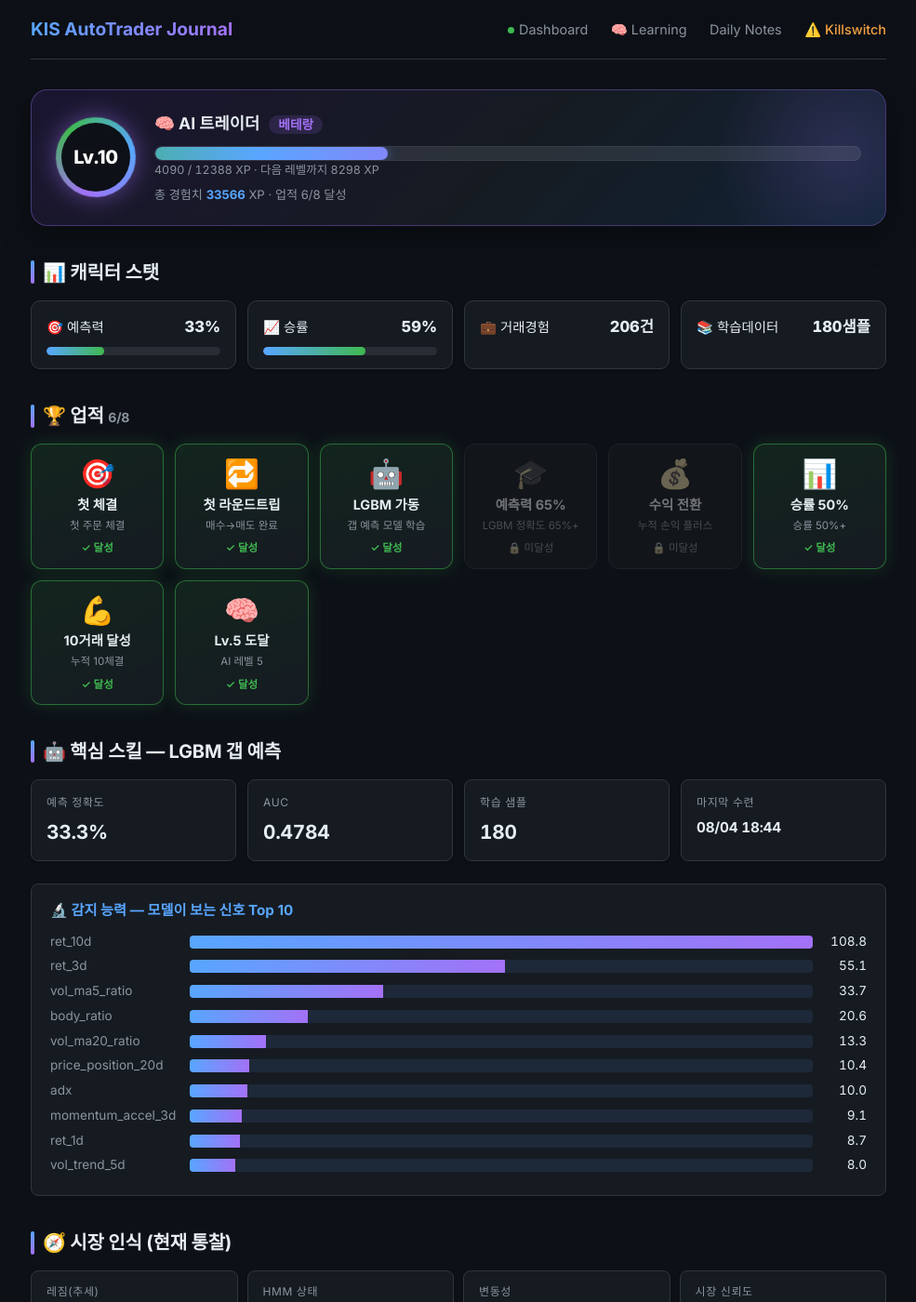
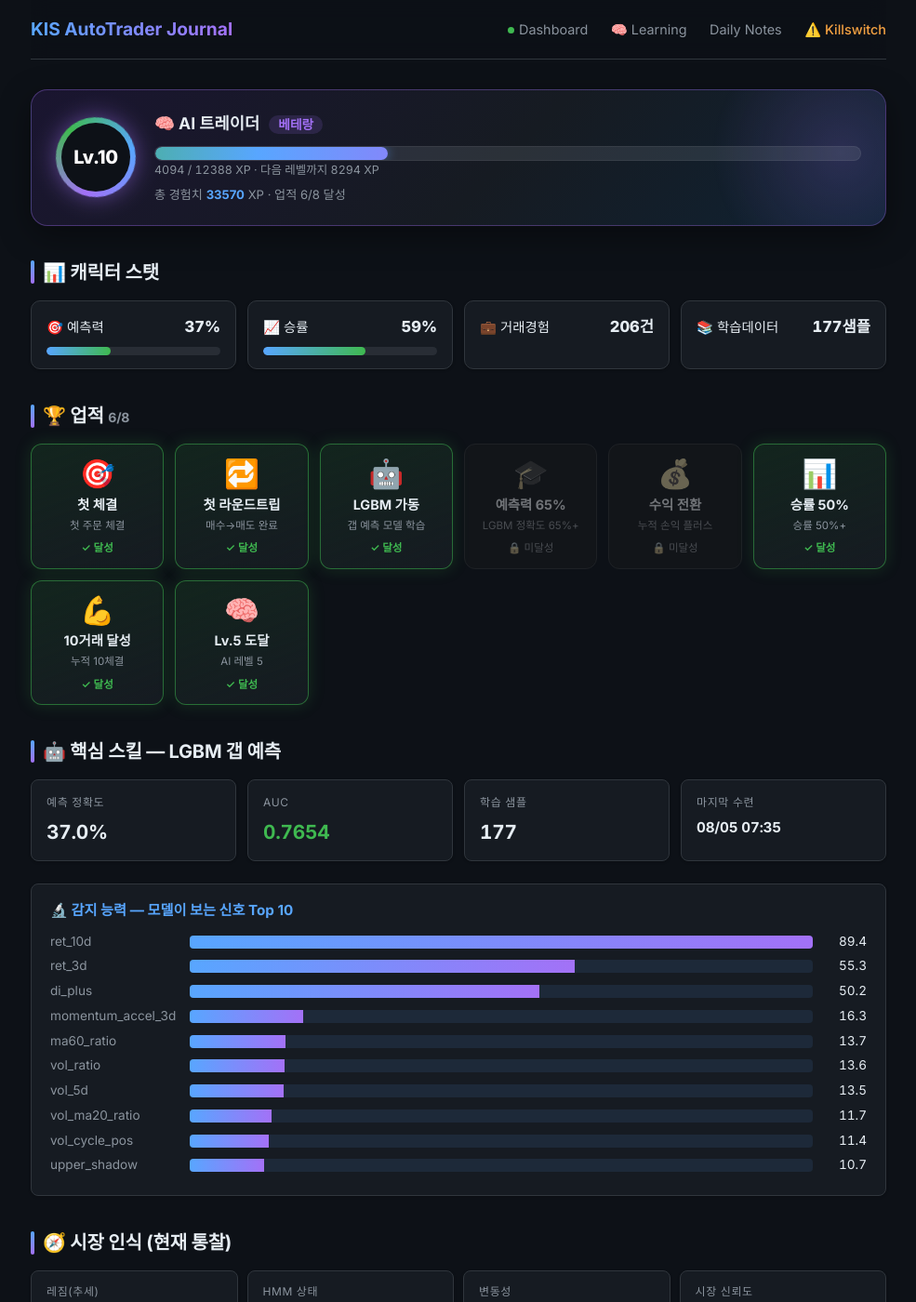
Before and after one commit to BudongJW/kis-trading-journal, a Jekyll site: the page built from learning.html, in a window 1280 px wide and 1400 px high. Shown: the whole window at 93% size, without its empty margins (147-1132 px from the left). Built offline with Jekyll 4.4.1, drawn with Linux system fonts in a browser that asks for light colours; nearby versions of some CDN libraries; some of the changed text lies outside the part shown.

Commit message:
auto: portfolio update 14:47

```diff
--- a/_data/portfolio.json
+++ b/_data/portfolio.json
@@ -1,5 +1,5 @@
 {
-  "updated_at": "2026-08-05T07:03:23.455840+09:00",
+  "updated_at": "2026-08-05T14:41:07.879900+09:00",
   "initial_capital": 500000,
   "cash": 836883,
   "holdings": [],
@@ -1976,19 +1976,19 @@
       "net_deposit": 358969,
       "regime": "down",
       "hmm_state": "bear",
-      "confidence": 0.412,
+      "confidence": 0.512,
       "k_value": 0.7
     }
   ],
   "market": {
     "regime": "down",
     "hmm_state": "bear",
-    "confidence": 0.412,
+    "confidence": 0.512,
     "volatility": "high",
     "vol_percentile": 96.0,
     "overnight_gap": {
       "direction": "bullish",
-      "strength": 0.62,
+      "strength": 0.88,
       "action": "aggressive_buy"
     },
     "strong_sectors": [
@@ -2090,19 +2090,9 @@
   },
   "us_session": {
     "enabled": true,
-    "cash_usd": 300.206434,
-    "positions": 1,
-    "holdings": [
-      {
-        "symbol": "QQQM",
-        "qty": 1,
-        "buy_price": 294.92,
-        "current_price": 298.03,
-        "pnl_pct": 1.05,
-        "exchange": "NASD",
-        "asset_type": "us_mom_long"
-      }
-    ],
+    "cash_usd": 0.0,
+    "positions": 0,
+    "holdings": [],
     "max_positions": 3,
     "budget_pct": 0.4,
     "regime_linked": true,
@@ -2152,13 +2142,13 @@
       "hmm_confidence": 100.0,
       "volatility": "high",
       "vol_percentile": 96.0,
-      "market_confidence": 0.412,
+      "market_confidence": 0.512,
       "analyzed_at": "2026-08-04 09:58"
     },
     "overnight": {
       "direction": "bullish",
-      "nasdaq_change": 2.13,
-      "sp500_change": 1.48,
+      "nasdaq_change": 3.25,
+      "sp500_change": 2.02,
       "recommended_action": "aggressive_buy"
     },
     "strong_sectors": [
@@ -2174,50 +2164,50 @@
       "미국나스닥"
     ],
     "lgbm": {
-      "accuracy": 33.3,
-      "auc": 0.4784,
-      "n_samples": 180,
-      "trained_at": "2026-08-04T18:44:39.213743",
+      "accuracy": 37.0,
+      "auc": 0.7654,
+      "n_samples": 177,
+      "trained_at": "2026-08-05T07:35:07.558680",
       "top_features": [
         {
           "name": "ret_10d",
-          "importance": 108.8
+          "importance": 89.4
         },
         {
           "name": "ret_3d",
-          "importance": 55.1
+          "importance": 55.3
         },
         {
-          "name": "vol_ma5_ratio",
-          "importance": 33.7
+          "name": "di_plus",
+          "importance": 50.2
         },
         {
-          "name": "body_ratio",
-          "importance": 20.6
+          "name": "momentum_accel_3d",
+          "importance": 16.3
+        },
+        {
+          "name": "ma60_ratio",
+          "importance": 13.7
+        },
+        {
+          "name": "vol_ratio",
+          "importance": 13.6
+        },
+        {
+          "name": "vol_5d",
+          "importance": 13.5
         },
         {
           "name": "vol_ma20_ratio",
-          "importance": 13.3
+          "importance": 11.7
         },
         {
-          "name": "price_position_20d",
-          "importance": 10.4
+          "name": "vol_cycle_pos",
+          "importance": 11.4
         },
         {
-          "name": "adx",
-          "importance": 10.0
-        },
-        {
-          "name": "momentum_accel_3d",
-          "importance": 9.1
-        },
-        {
-          "name": "ret_1d",
-          "importance": 8.7
-        },
-        {
-          "name": "vol_trend_5d",
-          "importance": 8.0
+          "name": "upper_shadow",
+          "importance": 10.7
         }
       ]
     },
@@ -2274,8 +2264,8 @@
     "game": {
       "level": 10,
       "title": "베테랑",
-      "xp": 33566,
-      "xp_in_level": 4090,
+      "xp": 33570,
+      "xp_in_level": 4094,
       "xp_for_next": 12388,
       "progress_pct": 33.0,
       "achievements": [
@@ -2332,9 +2322,9 @@
         {
           "label": "예측력",
           "icon": "🎯",
-          "value": 33,
+          "value": 37,
           "suffix": "%",
-          "bar": 33
+          "bar": 37
         },
         {
           "label": "승률",
@@ -2353,7 +2343,7 @@
         {
           "label": "학습데이터",
           "icon": "📚",
-          "value": 180,
+          "value": 177,
           "suffix": "샘플",
           "bar": null
         }
@@ -2374,12 +2364,12 @@
     "size_mult": 0.4,
     "k_effective": 0.8,
     "allow_summary": "인버스",
-    "briefing": "오늘 스탠스 방어(DEFENSIVE) · 레짐 BEAR·신뢰도 41% · 美 오버나이트 bullish(+2.1%) · 고변동(96.0%ile) · 예산 25%·최대 1종목·허용 인버스",
+    "briefing": "오늘 스탠스 방어(DEFENSIVE) · 레짐 BEAR·신뢰도 51% · 美 오버나이트 bullish(+3.2%) · 고변동(96.0%ile) · 예산 25%·최대 1종목·허용 인버스",
     "signals": {
       "regime": "BEAR",
-      "confidence": 0.412,
+      "confidence": 0.512,
       "direction": "bullish",
-      "nasdaq_change": 2.13,
+      "nasdaq_change": 3.25,
       "high_vol": true,
       "vol_percentile": 96.0,
       "rapid_level": "NONE"
```
